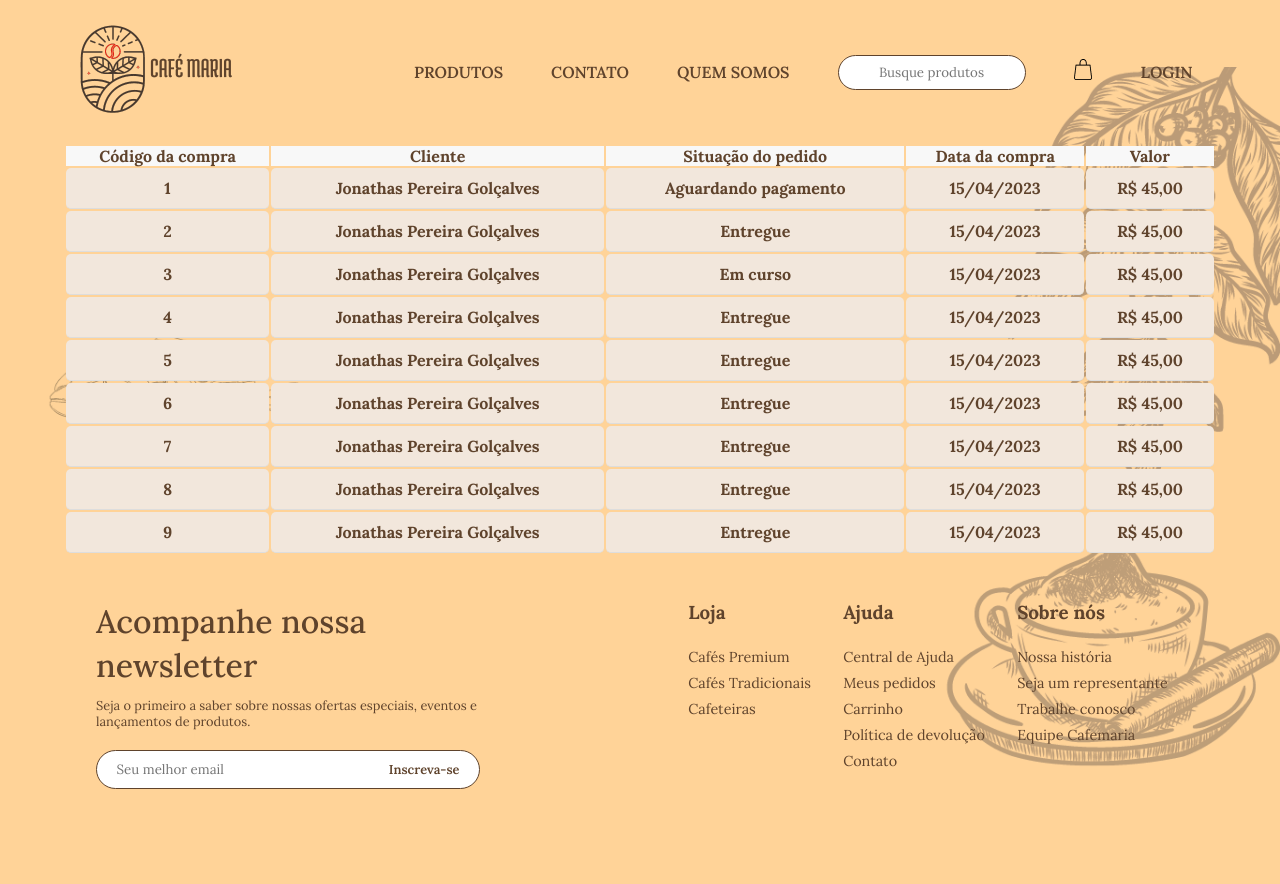
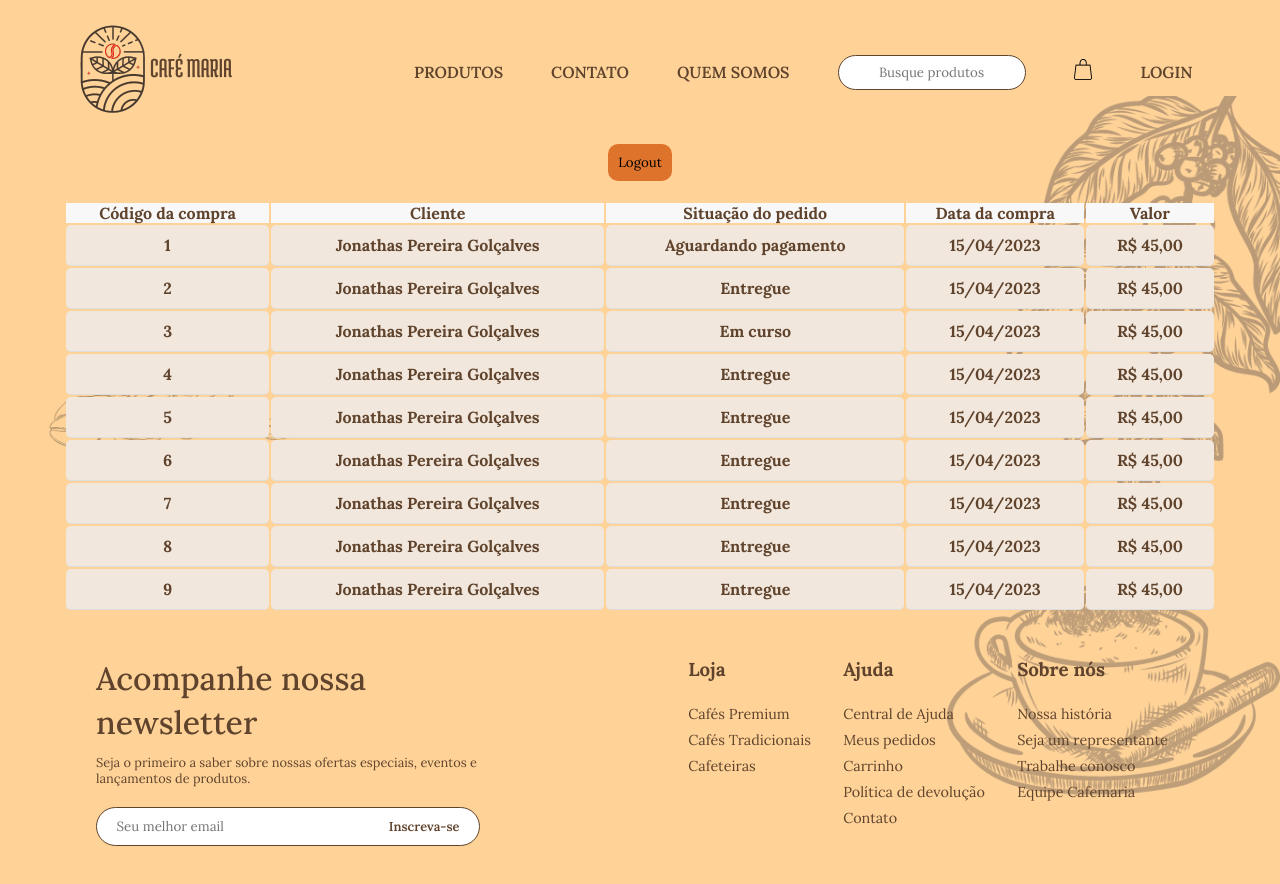
Before and after one commit to guipaterlini/Projeto-Cafemaria, a React (Create React App) app: page /pedidos in a window 1280 px wide. Shown: the top 884 px of the page. Before the commit the page ends 834 px from the top, so only its background shows below. Built offline with nearby package versions, Linux system fonts and the light colour scheme.

Commit message:
Feature: adicionado botão e logout na tela de pedidos

```diff
--- a/src/components/LoginBtn/index.tsx
+++ b/src/components/LoginBtn/index.tsx
@@ -18,7 +18,7 @@ const TokenButton: React.FC = () => {
         const userType = decodedToken.role;
 
         if (userType === "buyer") {
-          navigate("/minhaconta");
+          navigate("/pedidos");
         } else if (userType === "admin") {
           navigate("/admin");
         }
--- a/src/pages/Pedidos/index.tsx
+++ b/src/pages/Pedidos/index.tsx
@@ -1,7 +1,8 @@
 import { useState } from "react";
 import { Footer } from "../../components/Footer";
 import Header from "../../components/Header";
-import {Container, ListItem} from "./style";
+import {Container, ListItem, LogoutBtn} from "./styles";
+import { useNavigate } from "react-router-dom";
 
 export default function Pedidos() {
   const [open, setOpen] = useState(false);
@@ -72,9 +73,19 @@ export default function Pedidos() {
       valor: 'R$ 45,00',
 		}
 	]
+
+  const navigate = useNavigate();
+
+  const logout = () => {
+    localStorage.removeItem("token"); // Remove o token antigo, se existir
+    navigate("/"); // Redirecionamento para a página Home
+  };
+
   return (
     <main>
       <Header open={open} setOpen={setOpen} />
+
+      <LogoutBtn onClick={() => logout()}>Logout</LogoutBtn>
 
       <Container>
         <thead>
--- a/src/pages/Pedidos/style.ts
+++ /dev/null
@@ -1,20 +0,0 @@
-import styled from "styled-components";
-
-export const Container = styled.table`
-  width: 90%;
-
-  thead{
-    background: #f8f8f8;
-  }
-`;
-
-export const ListItem = styled.td`
-  padding: 10px;
-  border-bottom: 1px solid #ddd;
-  height: 25px;
-  background-color: #F2E7DC;
-  text-align: center;
-  font-family: var(--fonte-family);
-  font-weight: 700;
-  border-radius: 5px;
-`;
--- /dev/null
+++ b/src/pages/Pedidos/styles.ts
@@ -0,0 +1,36 @@
+import styled from "styled-components";
+
+export const LogoutBtn = styled.button`
+  padding: 10px;
+  border-radius: 10px;
+  align-self: center;
+  border: none;
+  display: flex;
+  margin-bottom: 20px;
+  background-color: var(--cor-secundaria);
+  color: var(--cor-font-preta);
+  cursor: pointer;
+  transition: 0.3s;
+  :hover {
+    opacity: 0.7;
+  }
+`;
+
+export const Container = styled.table`
+  width: 90%;
+
+  thead {
+    background: #f8f8f8;
+  }
+`;
+
+export const ListItem = styled.td`
+  padding: 10px;
+  border-bottom: 1px solid #ddd;
+  height: 25px;
+  background-color: #f2e7dc;
+  text-align: center;
+  font-family: var(--fonte-family);
+  font-weight: 700;
+  border-radius: 5px;
+`;
```
